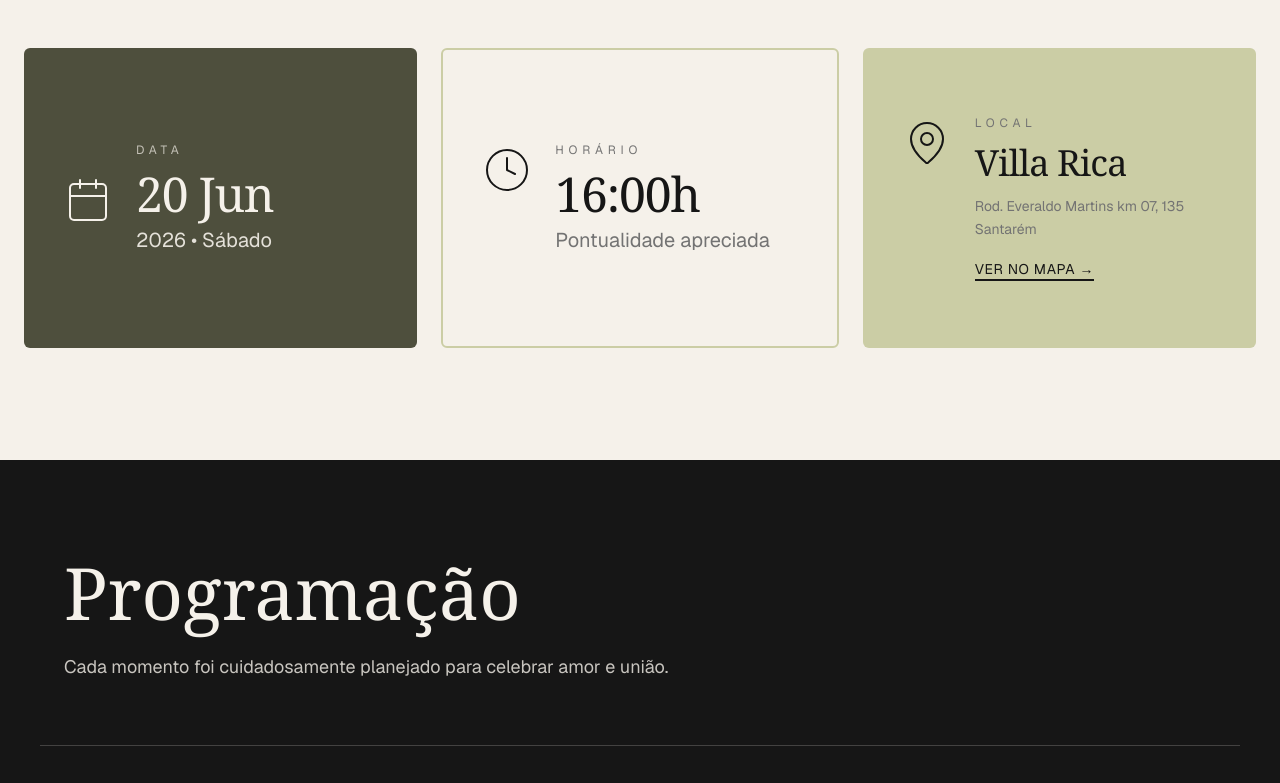
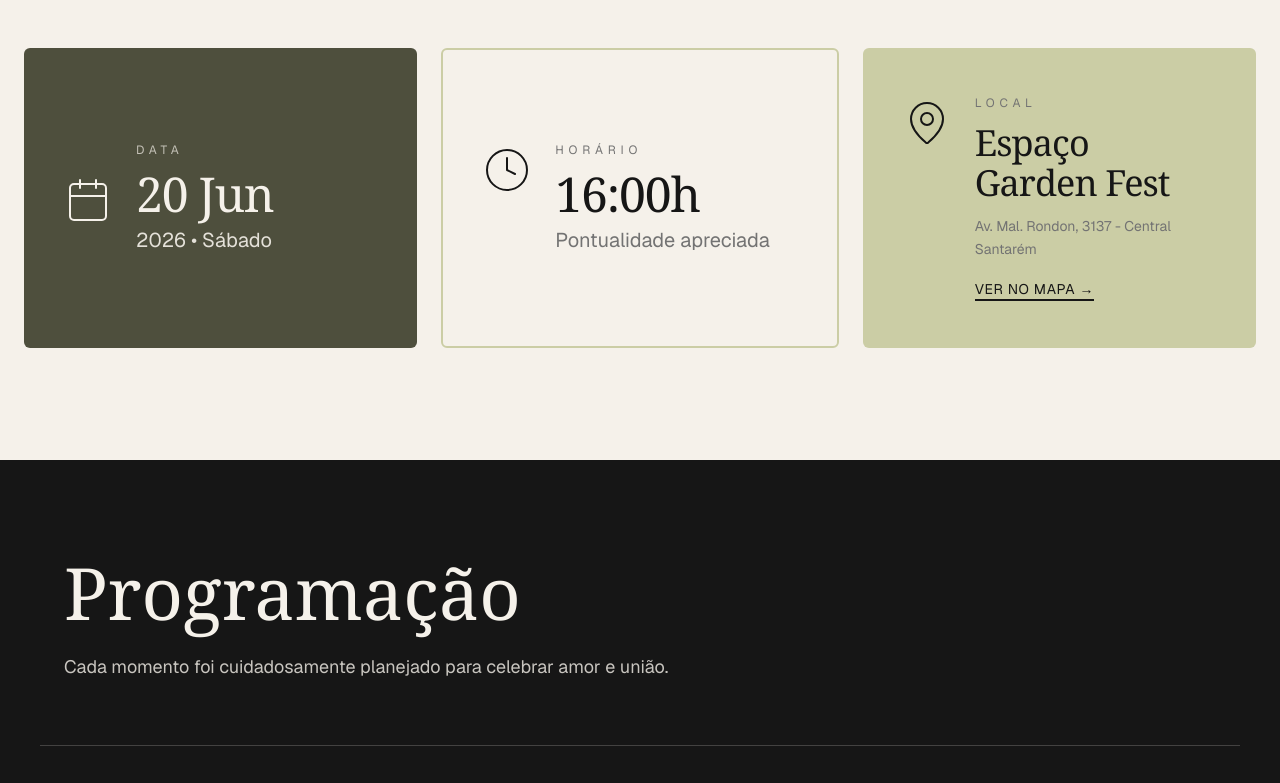
Before and after one commit to joaorodrs/wedding, a Next.js app: page /cerimonia in a window 1280 px wide. Shown: the part 920-1703 px from the top of the page. Built offline with nearby package versions, Linux system fonts and the light colour scheme; a web font is replaced by a local one.

Commit message:
fix: fixes ceremony place

```diff
--- a/app/cerimonia/page.tsx
+++ b/app/cerimonia/page.tsx
@@ -145,22 +145,22 @@ export default function CerimoniaPage() {
 
         <div className="relative h-[60vh] lg:h-[70vh] mb-32">
           <Image
-            src="/elegant-wedding-venue-outdoor-garden-ceremony.jpg"
+            src="/gardenfest.png"
             alt="Local da cerimônia"
             fill
             className="object-cover"
           />
-          <div className="absolute inset-0 bg-gradient-to-t from-foreground via-foreground/40 to-transparent" />
+          <div className="absolute inset-0 bg-gradient-to-t from-foreground via-foreground/50 to-foreground/20" />
           <div className="absolute inset-0 flex items-end">
             <div className="container mx-auto px-6 pb-16">
               <div className="max-w-3xl">
                 <p className="font-serif text-5xl lg:text-6xl text-white mb-4 leading-tight">
-                  Villa Toscana
+                  Espaço Garden Fest
                 </p>
                 <p className="text-xl text-white/90 leading-relaxed">
-                  Um cenário deslumbrante em meio a jardins e arquitetura
-                  clássica italiana, o lugar perfeito para começarmos nossa
-                  história.
+                  Um espaço verde amplo deslumbrante para o encontro das nossas
+                  grandes famílias e dos mais próximos amigos, o lugar perfeito
+                  para começarmos nossa história.
                 </p>
               </div>
             </div>
--- a/components/sections/cerimony.tsx
+++ b/components/sections/cerimony.tsx
@@ -73,15 +73,15 @@ export const CerimonySection = ({ hideButton }: { hideButton?: boolean }) => (
                 Local
               </p>
               <p className="font-serif text-4xl mb-3 tracking-tight">
-                Villa Rica
+                Espaço Garden Fest
               </p>
               <p className="text-sm text-muted-foreground leading-relaxed mb-4">
-                Rod. Everaldo Martins km 07, 135
+                Av. Mal. Rondon, 3137 - Central
                 <br />
                 Santarém
               </p>
               <Link
-                href="https://maps.app.goo.gl/as9jAAnE1tYWaMyw6"
+                href="https://maps.app.goo.gl/MKqivXQmuHUhdAvWA"
                 target="_blank"
                 className="inline-block text-sm tracking-wider uppercase border-b-2 border-foreground hover:opacity-60 transition-opacity"
               >
```
Also changed, not shown: public/gardenfest.png (added).
